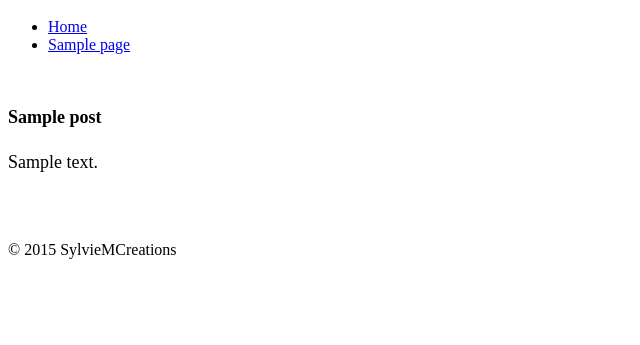
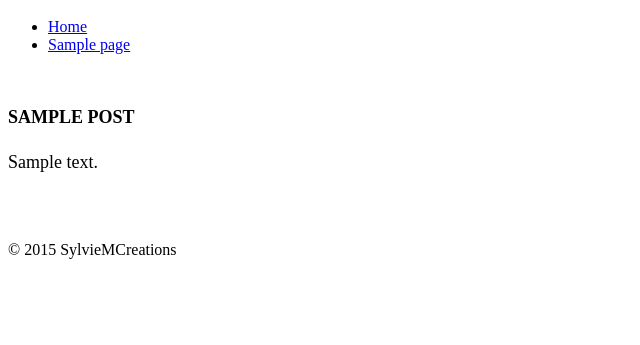
Before and after one commit to jeromelachaud/slider-child-theme-wp, a WordPress theme: template themes/slider-child/single.php in a window 1280 px wide. Shown: the part 129-474 px from the top of the page, without its empty margins (0-640 px from the left). Run offline with PHP 8.4 and a stand-in for WordPress, Linux system fonts and the light colour scheme; the site name, menu and one post (Sample post) are stand-ins, and other content is empty; some libraries are stand-ins or nearby versions.

Commit message:
Adjust page title styles

```diff
--- a/themes/slider-child/style.css
+++ b/themes/slider-child/style.css
@@ -12,8 +12,9 @@ body {background-color: #fff;}
 
 #single_cont {font-size: 16px;margin-top: 20px; padding:0;}
 #single_cont p {font-size: 18px; line-height: 30px;}
-span.single_category_title {font-weight: bold;text-transform: uppercase;font-size:18px;}
-h1.single_title {margin:10px 0;line-height: 24px;font-size:18px;}
+span.single_category_title,
+h1.single_title {font-weight: bold;text-transform: uppercase;font-size:18px;}
+h1.single_title {margin:10px 0;line-height: 24px;}
 .home_post_tall {margin-right: 22px;}
 .home_post_tall_last {margin-right: 0;}
 .home_post_tall img:hover {opacity:0.8;}
```
